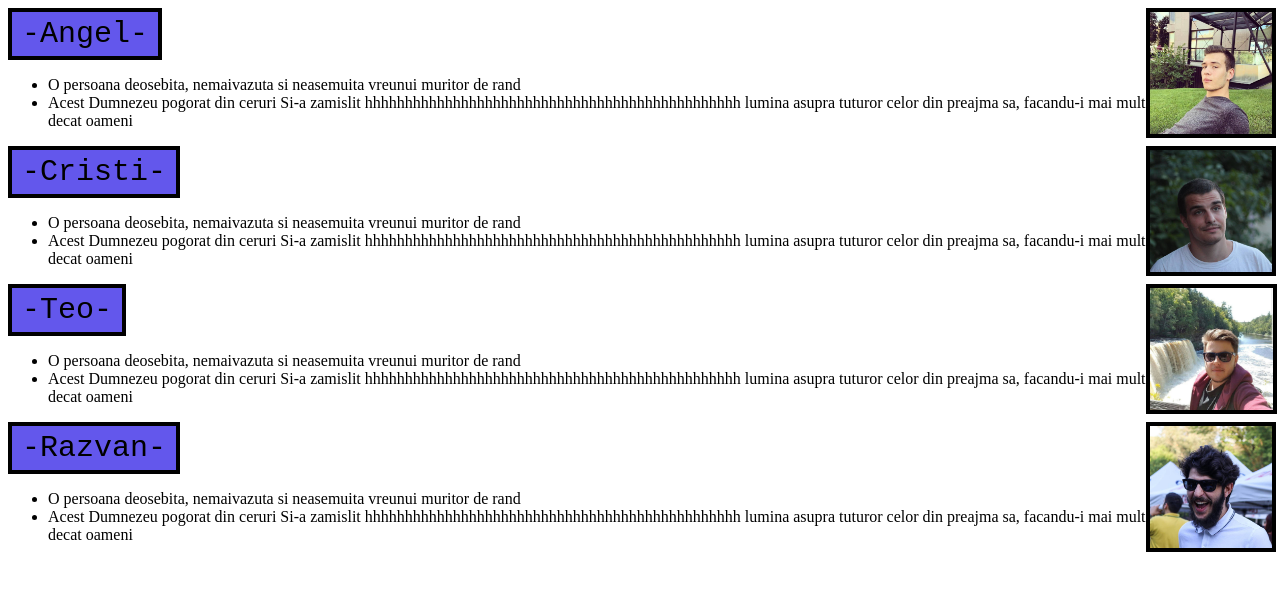
After one commit to chircancristi/rpgANCOWE, a PHP site: page /pages/about.html in a window 1280 px wide. The commit adds this page. Shown: the top 591 px of the page. Run offline with PHP 8.4, Linux system fonts and the light colour scheme.

Commit message:
Head+About
Adaugarea Headerului pe pagina de dashboard si crearea paginii about.

```diff
--- a/css/styles.css
+++ b/css/styles.css
@@ -766,3 +793,40 @@ h2 {
     width: 100%;
     height: 100%;
 }
+/* END Play */
+/* START About */
+.about-background{
+    position: relative;
+    height: 100%;
+    width: 100%;
+}
+.about-descriere{
+    position: relative;
+    max-width: 90%;
+    display: block;
+}
+.container__Persoana{
+    position: relative;
+}
+.container__Poza{
+    position: absolute;
+    display: block;
+    top: 0;
+    left: 90%;
+    height: 100%;
+    object-fit: fill;
+    border: 4px solid black;
+    animation-iteration-count: 0;
+}
+
+.about-button{
+    position: relative;
+    margin: 0;
+    display: inline-block;
+    padding: 5px 10px 5px 10px;
+    font-family: "Courier New", Courier, monospace;
+    font-size:30px;
+    border: 4px solid black;
+    background-color:rgb(99, 87, 236);
+}
+/* END About */
--- a/js/styles.js
+++ b/js/styles.js
@@ -72,3 +72,16 @@ function hideDescription(divId) {
 	document.getElementById(divId).style.display = "none";
 
 }
+function bringImg(pos){
+	var pics = document.getElementsByClassName("container__Poza");
+	var buttons = document.getElementsByClassName("about-button");
+	pics[pos].style.animation = "shake 0.5s";
+	pics[pos].style.animationIterationCount="infinite";
+	buttons[pos].style.background = "linear-gradient( rgb(99, 87, 236), darkblue, rgb(99, 87, 236))";
+}
+function throwImg(pos){
+	var pics = document.getElementsByClassName("container__Poza");
+	var buttons = document.getElementsByClassName("about-button");
+	pics[pos].style.animationIterationCount="0";
+	buttons[pos].style.background = "rgb(99, 87, 236)";
+}
--- /dev/null
+++ b/pages/about.html
@@ -0,0 +1,85 @@
+<!DOCTYPE html>
+<html>
+
+<head>
+	<title>Sunday Brawl</title>
+	<link rel="stylesheet" href="../css/styles.css">
+	<style>
+		@keyframes shake {
+  		0% { transform: translate(1px, 1px) rotate(0deg); }
+  		10% { transform: translate(-1px, -2px) rotate(-1deg); }
+  		20% { transform: translate(-3px, 0px) rotate(1deg); }
+  		30% { transform: translate(3px, 2px) rotate(0deg); }
+  		40% { transform: translate(1px, -1px) rotate(1deg); }
+  		50% { transform: translate(-1px, 2px) rotate(-1deg); }
+  		60% { transform: translate(-3px, 1px) rotate(0deg); }
+  		70% { transform: translate(3px, 1px) rotate(-1deg); }
+ 		80% { transform: translate(-1px, -1px) rotate(1deg); }
+  		90% { transform: translate(1px, 2px) rotate(0deg); }
+  		100% { transform: translate(1px, -2px) rotate(-1deg); }
+}
+	</style>
+
+</head>
+
+<body>
+	<div class="about-background">
+		<div class="container__Persoana">
+			<div class="about-button" onmouseover="bringImg(0)" onmouseout="throwImg(0)">
+				-Angel-
+			</div>
+			<div class="about-descriere">
+				<ul>
+					<li> O persoana deosebita, nemaivazuta si neasemuita vreunui muritor de rand </li>
+					<li> Acest Dumnezeu pogorat din ceruri Si-a zamislit hhhhhhhhhhhhhhhhhhhhhhhhhhhhhhhhhhhhhhhhhhhhhhh lumina asupra tuturor
+						celor din preajma sa, facandu-i mai mult decat oameni</li>
+				</ul>
+			</div>
+			<img src="../img/PozaProfilAngel.jpg" class="container__Poza">
+		</div>
+
+		<div class="container__Persoana">
+			<div class="about-button" onmouseover="bringImg(1)" onmouseout="throwImg(1)">
+				-Cristi-
+			</div>
+			<div class="about-descriere">
+				<ul>
+					<li> O persoana deosebita, nemaivazuta si neasemuita vreunui muritor de rand </li>
+					<li> Acest Dumnezeu pogorat din ceruri Si-a zamislit hhhhhhhhhhhhhhhhhhhhhhhhhhhhhhhhhhhhhhhhhhhhhhh lumina asupra tuturor
+						celor din preajma sa, facandu-i mai mult decat oameni</li>
+				</ul>
+			</div>
+			<img src="../img/PozaProfilCristi.jpg" class="container__Poza container__ZonaPoze">
+		</div>
+		<div class="container__Persoana">
+			<div class="about-button" onmouseover="bringImg(2)" onmouseout="throwImg(2)">
+				-Teo-
+			</div>
+			<div class="about-descriere">
+				<ul>
+					<li> O persoana deosebita, nemaivazuta si neasemuita vreunui muritor de rand </li>
+					<li> Acest Dumnezeu pogorat din ceruri Si-a zamislit hhhhhhhhhhhhhhhhhhhhhhhhhhhhhhhhhhhhhhhhhhhhhhh lumina asupra tuturor
+						celor din preajma sa, facandu-i mai mult decat oameni</li>
+				</ul>
+			</div>
+			<img src="../img/PozaProfilTeo.jpg" class="container__Poza container__ZonaPoze">
+		</div>
+		<div class="container__Persoana">
+			<div class="about-button" onmouseover="bringImg(3)" onmouseout="throwImg(3)">
+				-Razvan-
+			</div>
+			<div class="about-descriere">
+				<ul>
+					<li> O persoana deosebita, nemaivazuta si neasemuita vreunui muritor de rand </li>
+					<li> Acest Dumnezeu pogorat din ceruri Si-a zamislit hhhhhhhhhhhhhhhhhhhhhhhhhhhhhhhhhhhhhhhhhhhhhhh lumina asupra tuturor
+						celor din preajma sa, facandu-i mai mult decat oameni</li>
+				</ul>
+			</div>
+			<img src="../img/PozaProfilRazvan.jpg" class="container__Poza container__ZonaPoze">
+		</div>
+
+	</div>
+	<script src="../js/styles.js"></script>
+</body>
+
+</html>
```
Also changed, not shown: other parts of css/styles.css (+30 -3 lines), pages/dashboard.html (+10 -3 lines), img/PozaProfilAngel.jpg (added), img/PozaProfilCristi.jpg (added), img/PozaProfilRazvan.jpg (added), img/PozaProfilTeo.jpg (added), 1 other file.
